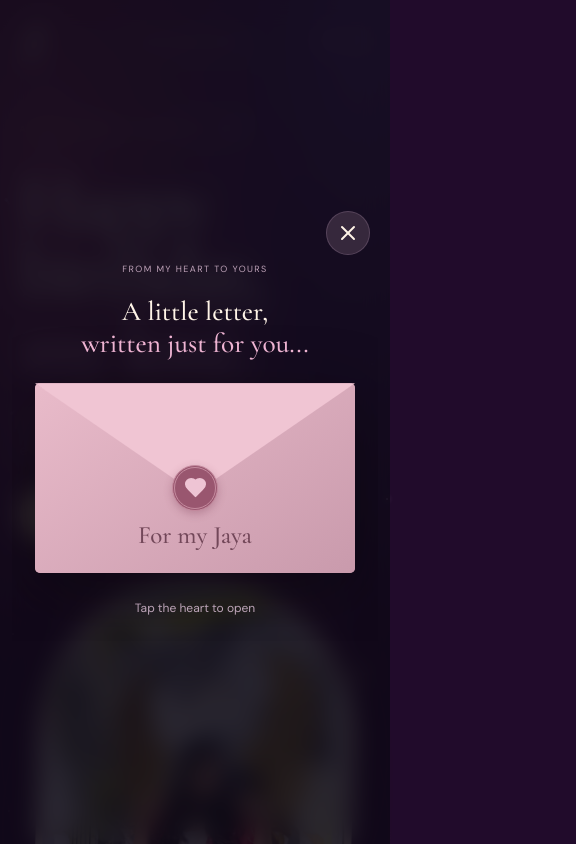
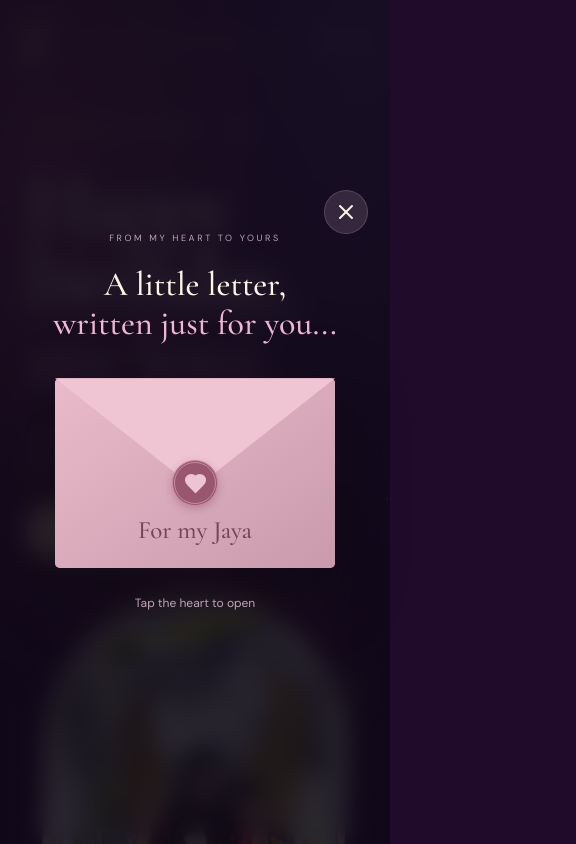
Before and after one commit to CoderAkshay27/jaya-birthday, a React (Vite) app: page / in a window 390 px wide. Both pictures are taken after a click on the button "OPEN YOUR LETTER". Shown: the top 844 px of the page, 576 px wide, since content can reach past the window. Built offline with nearby package versions, Linux system fonts and the light colour scheme.

Commit message:
Revert mobile layout and letter changes

```diff
--- a/src/components/LoveLetter.jsx
+++ b/src/components/LoveLetter.jsx
@@ -5,4 +5,4 @@ import { letter } from '../data/letter';
 function FormattedText({text}) {
  return text.split(/(\*\*[^*]+\*\*|\*[^*]+\*)/g).map((part,index)=>part.startsWith('**') ? <strong key={index}>{part.slice(2,-2)}</strong> : part.startsWith('*') ? <em key={index}>{part.slice(1,-1)}</em> : part);
 }
-export default function LoveLetter({onClose,onCelebrate}){const [opened,setOpened]=useState(false);const paper=useRef(null);useEffect(()=>{if(opened)paper.current?.focus({preventScroll:true});},[opened]);return <Modal label="A letter for Jaya" className={`letter-modal ${opened?'is-open':''}`} onClose={onClose}>{!opened&&<div className="envelope-intro"><span className="eyebrow">FROM MY HEART TO YOURS</span><h2>A little letter,<br/><em>written just for you...</em></h2></div>}<div className={`envelope-stage ${opened?'opened':''}`}><button className="envelope" aria-label="Break the heart seal and read your letter" onClick={()=>{setOpened(true);onCelebrate();}} disabled={opened} tabIndex={opened?-1:0}><span className="letter-peek"/><span className="envelope-back"/><span className="flap"/><span className="envelope-front"/><span className="seal"><Heart fill="currentColor" size={23}/></span><span className="envelope-address">For my Jaya</span></button></div>{!opened&&<p className="envelope-hint">Tap the heart to open</p>}{opened&&<article ref={paper} className="letter-paper" tabIndex={0} aria-label="Love letter from Akshay"><Heart className="paper-heart" size={24}/><h2><strong>{letter.greeting}</strong></h2>{letter.paragraphs.map(p=><p key={p}><FormattedText text={p}/></p>)}<p className="signature">{letter.closing}<br/><strong>{letter.signature}</strong></p></article>}</Modal>}
+export default function LoveLetter({onClose,onCelebrate}){const [opened,setOpened]=useState(false);const paper=useRef(null);useEffect(()=>{if(opened)paper.current?.focus();},[opened]);return <Modal label="A letter for Jaya" className={`letter-modal ${opened?'is-open':''}`} onClose={onClose}>{!opened&&<div className="envelope-intro"><span className="eyebrow">FROM MY HEART TO YOURS</span><h2>A little letter,<br/><em>written just for you...</em></h2></div>}<div className={`envelope-stage ${opened?'opened':''}`}><button className="envelope" aria-label="Break the heart seal and read your letter" onClick={()=>{setOpened(true);onCelebrate();}} disabled={opened} tabIndex={opened?-1:0}><span className="letter-peek"/><span className="envelope-back"/><span className="flap"/><span className="envelope-front"/><span className="seal"><Heart fill="currentColor" size={23}/></span><span className="envelope-address">For my Jaya</span></button></div>{!opened&&<p className="envelope-hint">Tap the heart to open</p>}{opened&&<article ref={paper} className="letter-paper" tabIndex={0} aria-label="Love letter from Akshay"><Heart className="paper-heart" size={24}/><h2><strong>{letter.greeting}</strong></h2>{letter.paragraphs.map(p=><p key={p}><FormattedText text={p}/></p>)}<p className="signature">{letter.closing}<br/><strong>{letter.signature}</strong></p></article>}</Modal>}
--- a/src/components/Modal.jsx
+++ b/src/components/Modal.jsx
@@ -3,10 +3,8 @@ import { createPortal } from 'react-dom';
 import { X } from 'lucide-react';
 export default function Modal({children,onClose,label,className=''}) {
  const ref=useRef(null);
- const closeRef=useRef(onClose);
- useEffect(()=>{closeRef.current=onClose;},[onClose]);
- useEffect(()=>{const previous=document.activeElement; const body=document.body; const scrollY=window.scrollY; const saved={overflow:body.style.overflow,position:body.style.position,top:body.style.top,width:body.style.width}; body.style.overflow='hidden'; body.style.position='fixed'; body.style.top=`-${scrollY}px`; body.style.width='100%'; ref.current.focus({preventScroll:true});
- const handle=e=>{if(e.key==='Escape'){e.preventDefault();closeRef.current();} if(e.key==='Tab'){const items=[...ref.current.querySelectorAll('button,a[href],[tabindex="0"]')].filter(el=>!el.disabled); const first=items[0], last=items.at(-1); if(e.shiftKey&&(document.activeElement===first||document.activeElement===ref.current)){e.preventDefault();last?.focus();}else if(!e.shiftKey&&(document.activeElement===last||document.activeElement===ref.current)){e.preventDefault();first?.focus();}}};
- document.addEventListener('keydown',handle);return()=>{Object.assign(body.style,saved); const root=document.documentElement; const behavior=root.style.scrollBehavior; root.style.scrollBehavior='auto'; window.scrollTo(0,scrollY); root.style.scrollBehavior=behavior; document.removeEventListener('keydown',handle);previous?.focus({preventScroll:true});};},[]);
+ useEffect(()=>{const previous=document.activeElement; const overflow=document.body.style.overflow; document.body.style.overflow='hidden'; ref.current.focus();
+ const handle=e=>{if(e.key==='Escape'){e.preventDefault();onClose();} if(e.key==='Tab'){const items=[...ref.current.querySelectorAll('button,a[href],[tabindex="0"]')].filter(el=>!el.disabled); const first=items[0], last=items.at(-1); if(e.shiftKey&&(document.activeElement===first||document.activeElement===ref.current)){e.preventDefault();last?.focus();}else if(!e.shiftKey&&(document.activeElement===last||document.activeElement===ref.current)){e.preventDefault();first?.focus();}}};
+ document.addEventListener('keydown',handle);return()=>{document.body.style.overflow=overflow;document.removeEventListener('keydown',handle);previous?.focus();};},[onClose]);
  return createPortal(<div className="modal-backdrop" onClick={e=>{if(e.target===e.currentTarget)onClose();}}><div className={`modal ${className}`} ref={ref} tabIndex={-1} role="dialog" aria-modal="true" aria-label={label}><button className="icon-button modal-close" onClick={onClose} aria-label="Close dialog"><X/></button>{children}</div></div>,document.body);
 }
--- a/src/main.jsx
+++ b/src/main.jsx
@@ -10,5 +10,4 @@ import './styles/global.css';
 import './styles/theme.css';
 import './styles/reference.css';
 import './styles/gallery-effects.css';
-import './styles/responsive.css';
 createRoot(document.getElementById('root')).render(<React.StrictMode><App/></React.StrictMode>);
--- a/src/styles/responsive.css
+++ /dev/null
@@ -1,57 +0,0 @@
-/* Keep dialogs within the visible viewport, including landscape phones. */
-.modal-backdrop {
-  padding: max(12px, env(safe-area-inset-top)) max(12px, env(safe-area-inset-right)) max(12px, env(safe-area-inset-bottom)) max(12px, env(safe-area-inset-left));
-  overflow: hidden;
-}
-.modal { min-width: 0; max-height: 100%; }
-.letter-modal { min-height: 0; width: min(100%, 680px); max-height: 100%; }
-.letter-modal:not(.is-open) { overflow-y: auto; padding: 60px 12px 24px; justify-content: flex-start; }
-.letter-modal .envelope-stage { width: min(320px, 100%); flex-shrink: 0; }
-.letter-modal.is-open { height: min(880px, 100%); padding-top: 56px; }
-.letter-modal.is-open .modal-close { top: 4px; right: 4px; }
-.letter-paper {
-  width: 100%; min-height: 0; max-height: 100%; flex: 1 1 auto;
-  overflow-y: auto; overscroll-behavior-y: contain;
-  -webkit-overflow-scrolling: touch; overflow-wrap: break-word;
-  padding: 32px clamp(20px, 5vw, 48px); scroll-padding-block: 24px;
-}
-.letter-paper p { font-size: 21px; line-height: 1.65; margin-bottom: 1.2em; }
-.letter-paper h2 { font-size: clamp(28px, 6vw, 39px); line-height: 1.2; }
-.letter-paper .signature { margin-bottom: 0; }
-.letter-paper .signature strong { font-size: clamp(25px, 6vw, 32px); }
-.letter-paper:focus-visible { outline: 2px solid #d9a5bf; outline-offset: -4px; }
-.cinematic-lightbox { display: flex; flex-direction: column; min-height: 0; overflow-y: auto; overscroll-behavior: contain; }
-.cinematic-lightbox .lightbox-image { flex: 1 1 auto; min-height: 0; }
-.cinematic-lightbox .lightbox-controls { flex-shrink: 0; }
-@media (max-width: 699px) {
-  header { grid-template-columns: 44px minmax(0, 1fr) auto; }
-  .birthday-dedication { white-space: normal; line-height: 1.5; }
-  .section { padding-left: clamp(18px, 5vw, 32px); padding-right: clamp(18px, 5vw, 32px); }
-  .reference-hero h1 { font-size: clamp(60px, 20vw, 112px); }
-  .reference-hero .hero-copy, .reference-hero .hero-visual { min-width: 0; }
-  .section-heading h2 { font-size: clamp(32px, 9vw, 45px); overflow-wrap: break-word; }
-  .section-heading p { font-size: 15px; line-height: 1.7; }
-  .gallery { gap: 30px 16px; }
-  .gallery .memory-image, .gallery .cutout .memory-image { height: clamp(190px, 60vw, 300px); }
-  .gallery .memory-caption { font-size: clamp(18px, 4.8vw, 23px); line-height: 1.3; overflow-wrap: break-word; }
-  .qualities-grid.personal-qualities { grid-template-columns: 1fr; }
-  .personal-qualities .quality { padding: 24px; }
-  .personal-qualities .quality p { font-size: 15px; line-height: 1.8; }
-  .personal-qualities .quality h3 { font-size: 28px; }
-  .letter-modal.is-open { height: 100%; }
-  .letter-paper { border-radius: 14px; padding: 26px 22px 32px; }
-  .letter-paper p { font-size: 20px; line-height: 1.65; }
-  .envelope-intro { margin-bottom: 24px; }
-  .envelope-intro h2 { font-size: clamp(26px, 7vw, 34px); }
-  .envelope-intro .eyebrow { letter-spacing: 1.4px; }
-  .wish-toast { white-space: normal; text-align: center; width: max-content; max-width: calc(100% - 32px); }
-  footer { flex-wrap: wrap; justify-content: center; text-align: center; }
-  .cinematic-lightbox .lightbox-image { height: 55svh; }
-  .cinematic-lightbox .lightbox-caption p { font-size: 19px; }
-}
-@media (max-height: 500px) {
-  .modal-backdrop { padding-top: 8px; padding-bottom: 8px; }
-  .cinematic-lightbox { padding-top: 48px; }
-  .cinematic-lightbox .lightbox-image { height: 45svh; flex-shrink: 0; }
-  .cinematic-lightbox .lightbox-controls { min-height: 70px; padding-top: 10px; }
-}
```
